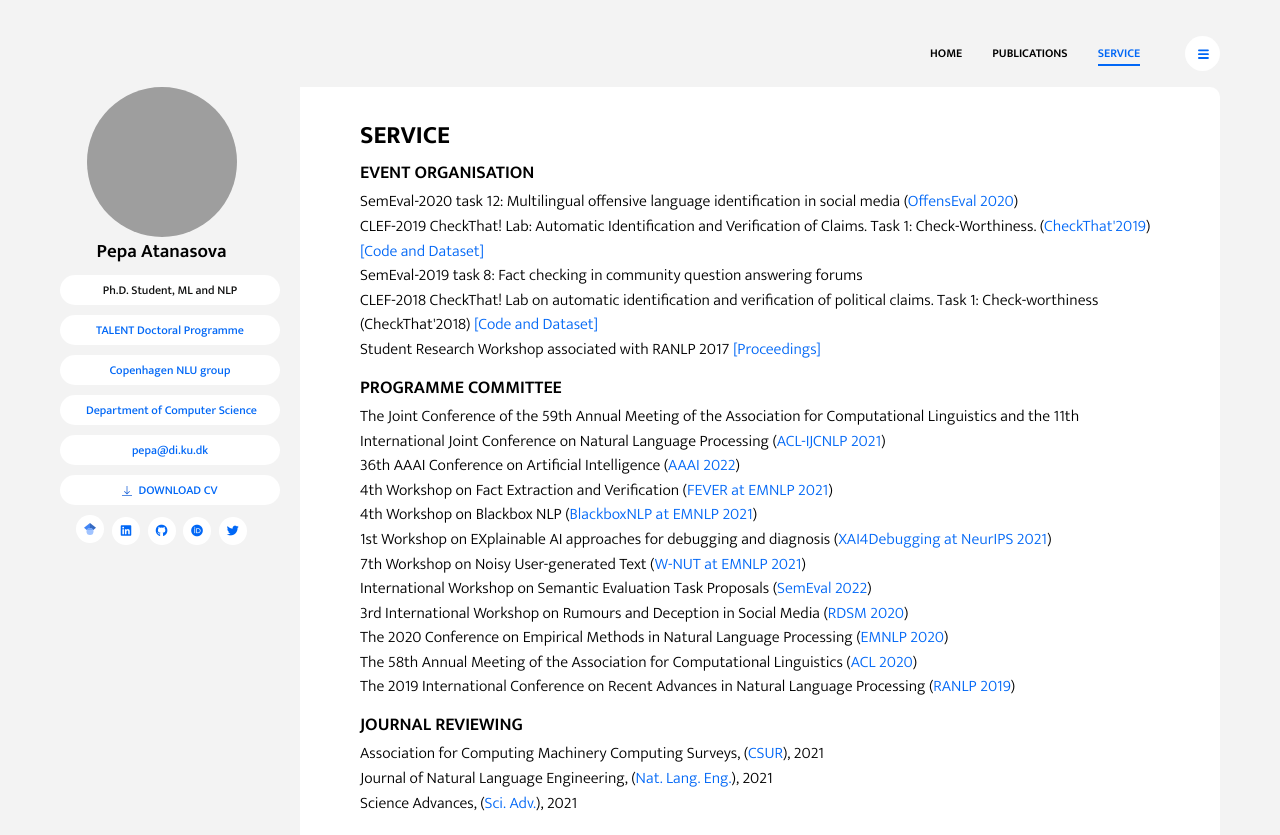
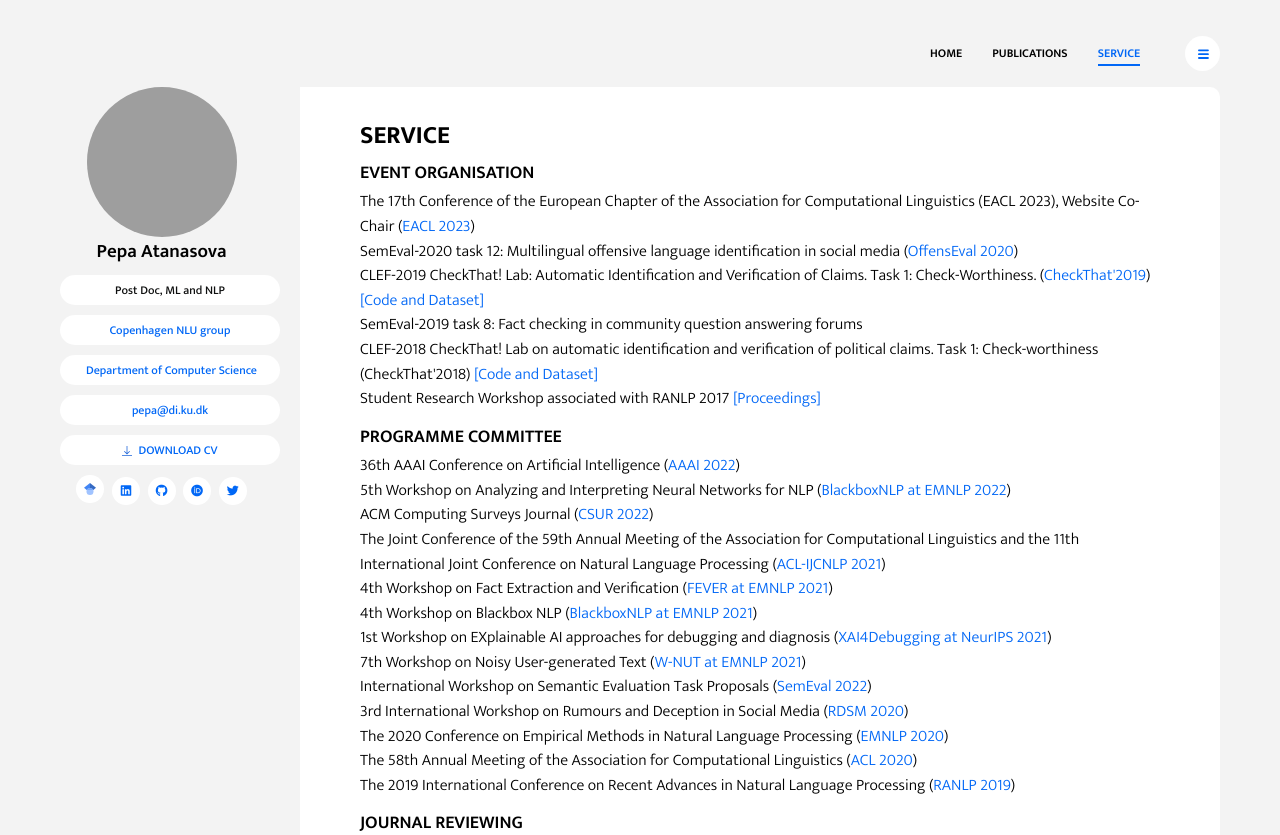
Before and after one commit to apepa/apepa.github.io, a website: page service.html in a window 1280 px wide. Shown: the top 835 px of the page. Drawn offline with Linux system fonts and the light colour scheme; grey boxes are pictures that could not be loaded; some icons are missing.

Commit message:
Update website.

```diff
--- a/service.html
+++ b/service.html
@@ -30,8 +30,8 @@
             </div>
             <h1 class="profile-name">Pepa Atanasova</h1>
             <div class="text-center">
-                <span class="badge badge-white badge-pill profile-designation">Ph.D. Student, ML and NLP</span>
-                <span class="badge badge-white badge-pill profile-designation"><a href="https://talent.ku.dk/about-the-doctoral-programme/">TALENT Doctoral Programme</a></span>
+                <span class="badge badge-white badge-pill profile-designation">Post Doc, ML and NLP</span>
+<!--                <span class="badge badge-white badge-pill profile-designation"><a href="https://talent.ku.dk/about-the-doctoral-programme/">TALENT Doctoral Programme</a></span>-->
                 <span class="badge badge-white badge-pill profile-designation"><a href="http://www.copenlu.com/">Copenhagen NLU group</a></span>
                 <span class="badge badge-white badge-pill profile-designation"><a href="https://di.ku.dk/">Department of Computer Science</a></span>
                 <span class="badge badge-white badge-pill profile-designation"><a href="mailto:pepa@di.ku.dk">pepa@di.ku.dk</a> </span>
@@ -145,6 +145,7 @@
                  <h2 class="section-title">Service </h2>
                  <h3 class="section-subtitle">Event Organisation</h3>
                  <p>
+                 The 17th Conference of the European Chapter of the Association for Computational Linguistics (EACL 2023), Website Co-Chair (<a href="https://2023.eacl.org/">EACL 2023</a>)</br>
                  SemEval-2020 task 12: Multilingual offensive language identification in social media (<a href="https://sites.google.com/site/offensevalsharedtask/results-and-paper-submission">OffensEval 2020</a>)  </br>
                  CLEF-2019 CheckThat! Lab: Automatic Identification and Verification of Claims. Task 1: Check-Worthiness. (<a href="https://sites.google.com/view/clef2019-checkthat">CheckThat'2019</a>) <a href="https://github.com/apepa/clef2019-factchecking-task1">[Code and Dataset]</a> </br>
                     SemEval-2019 task 8: Fact checking in community question answering forums  </br>
@@ -153,8 +154,10 @@
                  </p>
                  <h3 class="section-subtitle">Programme Committee</h3>
                  <p>
+                 36th AAAI Conference on Artificial Intelligence (<a href="https://aaai.org/Conferences/AAAI-22/">AAAI 2022</a>) </br>
+                 5th Workshop on Analyzing and Interpreting Neural Networks for NLP (<a href="https://blackboxnlp.github.io/2022/">BlackboxNLP at EMNLP 2022</a>) </br>
+                 ACM Computing Surveys Journal (<a href="https://dl.acm.org/journal/csur">CSUR 2022</a>) </br>
                  The Joint Conference of the 59th Annual Meeting of the Association for Computational Linguistics and the 11th International Joint Conference on Natural Language Processing (<a href="https://2021.aclweb.org/">ACL-IJCNLP 2021</a>) </br>
-                 36th AAAI Conference on Artificial Intelligence (<a href="https://aaai.org/Conferences/AAAI-22/">AAAI 2022</a>) </br>
                  4th Workshop on Fact Extraction and Verification (<a href="https://fever.ai/workshop.html">FEVER at EMNLP 2021</a>) </br>
                  4th Workshop on Blackbox NLP (<a href="https://blackboxnlp.github.io/">BlackboxNLP at EMNLP 2021</a>) </br>
                  1st Workshop on EXplainable AI approaches for debugging and diagnosis (<a href="https://xai4debugging.github.io/">XAI4Debugging at NeurIPS 2021</a>) </br>
```
Also changed, not shown: index.html (+5 -2 lines), publications.html (+3 -3 lines).
